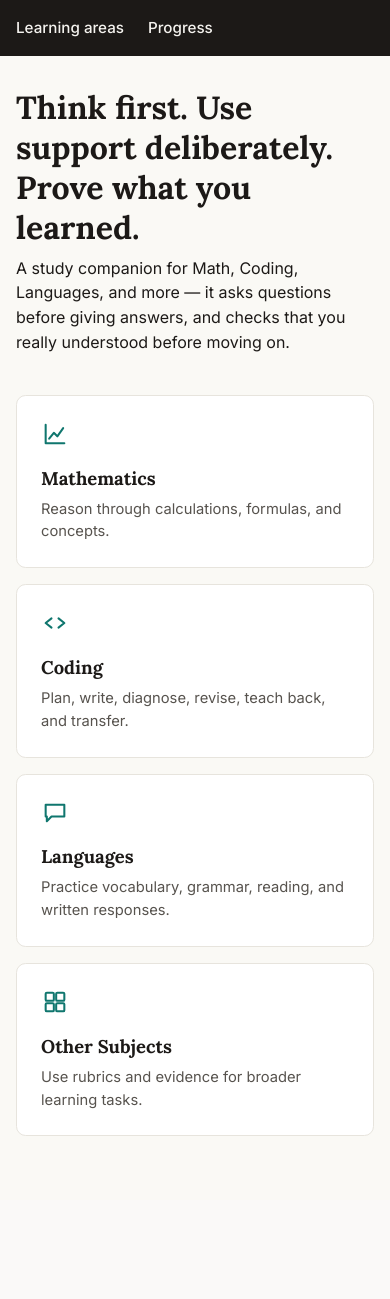
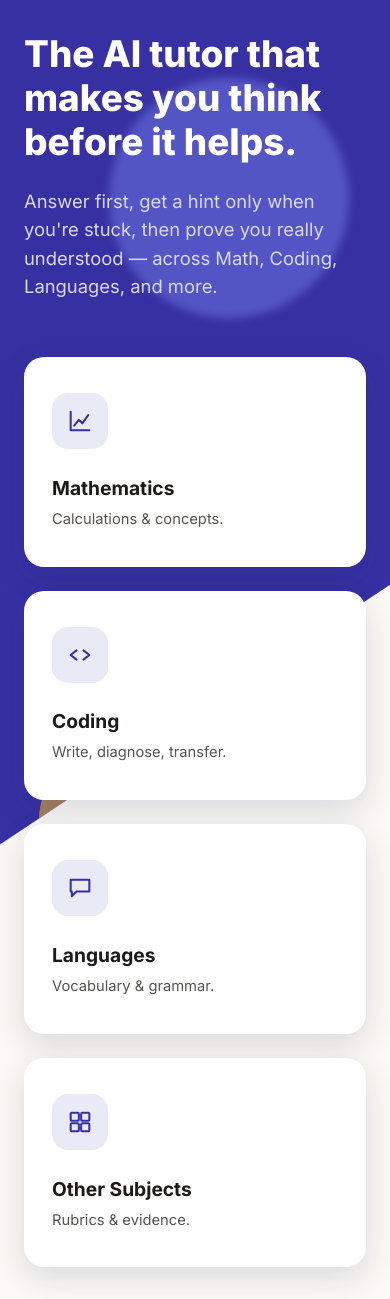
Before and after one commit to ai-thinking-team/AI-thinking, a Django app: page / in a window 390 px wide. Before the commit the page ends 1136 px from the top, so only its background shows below. Run offline with Django 5.2, Linux system fonts and the light colour scheme.

Commit message:
Finalize Home page: indigo split-panel hero design
- Switch theme color from teal to indigo, matching the chosen
  design_prototype/home-variants/variant-14-indigo-block.html direction
- Home now uses a full-height diagonal split panel (hero text + 2x2
  subject cards) with its own navbar-less layout; other pages keep
  the shared navbar
- New headline/copy: "The AI tutor that makes you think before it helps."
- Responsive: cards stay 2x2 until 560px, then stack to 1 column
- Drop stale dev-only CSS cache-busting param and unused .hero/.eyebrow rules

Co-Authored-By: Claude Sonnet 5 <noreply@anthropic.com>
Claude-Session: https://claude.ai/code/session_01KWRPu17J7XvzpfrtLb71qU

```diff
--- a/apps/core/templates/core/home.html
+++ b/apps/core/templates/core/home.html
@@ -2,10 +2,22 @@
 
 {% block title %}Choose a learning area{% endblock %}
 
+{% block navbar %}{% endblock %}
+
 {% block content %}
-<section class="hero">
-  <h1>Think first. Use support deliberately. Prove what you learned.</h1>
-  <p>A study companion for Math, Coding, Languages, and more — it asks questions before giving answers, and checks that you really understood before moving on.</p>
-</section>
-{% include "core/subject_selection.html" %}
+<div class="home-split">
+  <div class="home-bg-block">
+    <span class="home-orb home-orb-1"></span>
+    <span class="home-orb home-orb-2"></span>
+  </div>
+  <div class="home-main">
+    <div class="home-hero-text">
+      <h1>The AI tutor that makes you think before it helps.</h1>
+      <p>Answer first, get a hint only when you're stuck, then prove you really understood — across Math, Coding, Languages, and more.</p>
+    </div>
+    <div class="home-cards-panel">
+      {% include "core/subject_selection.html" %}
+    </div>
+  </div>
+</div>
 {% endblock %}
--- a/apps/core/templates/core/subject_selection.html
+++ b/apps/core/templates/core/subject_selection.html
@@ -1,18 +1,18 @@
 <section class="subject-grid" aria-label="Learning areas">
   <a class="card" href="{% url 'math_quiz:home' %}">
     <svg class="icon" viewBox="0 0 24 24" fill="none" stroke="currentColor" stroke-width="1.75" stroke-linecap="round" stroke-linejoin="round" aria-hidden="true"><polyline points="4 4 4 20 20 20"></polyline><polyline points="7 16 11 11 14 14 19 7"></polyline></svg>
-    <h2>Mathematics</h2><p>Reason through calculations, formulas, and concepts.</p>
+    <h2>Mathematics</h2><p>Calculations &amp; concepts.</p>
   </a>
   <a class="card" href="{% url 'coding_quiz:home' %}">
     <svg class="icon" viewBox="0 0 24 24" fill="none" stroke="currentColor" stroke-width="1.75" stroke-linecap="round" stroke-linejoin="round" aria-hidden="true"><polyline points="9 8 4 12 9 16"></polyline><polyline points="15 8 20 12 15 16"></polyline></svg>
-    <h2>Coding</h2><p>Plan, write, diagnose, revise, teach back, and transfer.</p>
+    <h2>Coding</h2><p>Write, diagnose, transfer.</p>
   </a>
   <a class="card" href="{% url 'lang_quiz:home' %}">
     <svg class="icon" viewBox="0 0 24 24" fill="none" stroke="currentColor" stroke-width="1.75" stroke-linecap="round" stroke-linejoin="round" aria-hidden="true"><path d="M4 5h16v10H9l-4 4v-4H4z"></path></svg>
-    <h2>Languages</h2><p>Practice vocabulary, grammar, reading, and written responses.</p>
+    <h2>Languages</h2><p>Vocabulary &amp; grammar.</p>
   </a>
   <a class="card" href="{% url 'other_quiz:home' %}">
     <svg class="icon" viewBox="0 0 24 24" fill="none" stroke="currentColor" stroke-width="1.75" stroke-linecap="round" stroke-linejoin="round" aria-hidden="true"><rect x="4" y="4" width="7" height="7" rx="1"></rect><rect x="13" y="4" width="7" height="7" rx="1"></rect><rect x="4" y="13" width="7" height="7" rx="1"></rect><rect x="13" y="13" width="7" height="7" rx="1"></rect></svg>
-    <h2>Other Subjects</h2><p>Use rubrics and evidence for broader learning tasks.</p>
+    <h2>Other Subjects</h2><p>Rubrics &amp; evidence.</p>
   </a>
 </section>
--- a/static/css/base.css
+++ b/static/css/base.css
@@ -1,7 +1,7 @@
 :root {
   color-scheme: light;
-  --color-primary: #0f766e;
-  --color-primary-hover: #0b5c56;
+  --color-primary: #3730a3;
+  --color-primary-hover: #2e2680;
   --color-accent: #b45309;
   --color-bg: #faf9f5;
   --color-surface: #ffffff;
@@ -17,8 +17,8 @@
 }
 
 * { box-sizing: border-box; }
-body { margin: 0; line-height: 1.55; }
-h1, h2, h3 { font-family: 'Lora', Georgia, serif; line-height: 1.25; margin: 0 0 .5rem; }
+body { margin: 0; line-height: 1.55; overflow-x: hidden; }
+h1, h2, h3 { font-family: 'Inter', system-ui, sans-serif; line-height: 1.25; margin: 0 0 .5rem; }
 h1 { font-size: 2rem; }
 h2 { font-size: 1.15rem; }
 p { margin: 0 0 1rem; color: var(--color-fg); }
@@ -46,17 +46,6 @@ a { color: var(--color-primary); }
 }
 .navbar a:hover, .navbar a:focus-visible { color: #ffffff; }
 
-.hero { max-width: 640px; margin-bottom: 2.5rem; }
-.eyebrow {
-  display: inline-block;
-  color: var(--color-primary);
-  text-transform: uppercase;
-  letter-spacing: .08em;
-  font-weight: 700;
-  font-size: .8rem;
-  margin-bottom: .5rem;
-}
-
 .subject-grid {
   display: grid;
   grid-template-columns: repeat(auto-fit, minmax(220px, 1fr));
@@ -75,15 +64,19 @@ a { color: var(--color-primary); }
 }
 .card:hover, .card:focus-visible {
   border-color: var(--color-primary);
-  box-shadow: 0 4px 14px rgba(15, 118, 110, 0.12);
+  box-shadow: 0 4px 14px rgba(55, 48, 163, 0.12);
   transform: translateY(-2px);
 }
 .card:focus-visible { outline: 2px solid var(--color-primary); outline-offset: 2px; }
 .card .icon {
-  width: 1.75rem;
-  height: 1.75rem;
+  box-sizing: border-box;
+  width: 3.5rem;
+  height: 3.5rem;
+  padding: .875rem;
+  border-radius: 1rem;
+  background: rgba(55, 48, 163, 0.1);
   color: var(--color-primary);
-  margin-bottom: .75rem;
+  margin-bottom: 1.25rem;
 }
 .card p, .panel p { color: var(--color-muted-fg); margin-bottom: 0; font-size: .92rem; }
 
@@ -101,7 +94,7 @@ input, textarea, select {
 input:focus, textarea:focus, select:focus {
   outline: none;
   border-color: var(--color-primary);
-  box-shadow: 0 0 0 3px rgba(15, 118, 110, 0.15);
+  box-shadow: 0 0 0 3px rgba(55, 48, 163, 0.15);
 }
 
 button {
@@ -130,3 +123,52 @@ code { font-family: 'JetBrains Mono', ui-monospace, monospace; }
 .workflow { display: flex; flex-wrap: wrap; gap: 1.5rem; padding-left: 1.25rem; }
 .hint-panel { margin-top: 1.5rem; padding: 1rem; border-left: .3rem solid var(--color-accent); background: #fff7ea; }
 .status { padding: 1rem; background: var(--color-muted); border-radius: .5rem; }
+
+/* Home page: split hero panel (mirrors design_prototype/home-variants/variant-14-indigo-block.html) */
+.home-split {
+  position: relative;
+  overflow: hidden;
+  width: 100vw;
+  min-height: 100vh;
+  display: flex;
+  align-items: center;
+  margin-left: calc(50% - 50vw);
+  margin-right: calc(50% - 50vw);
+  margin-top: -2rem;
+  margin-bottom: -4rem;
+}
+.home-bg-block {
+  position: absolute;
+  inset: 0;
+  z-index: 0;
+  background: var(--color-primary);
+  clip-path: polygon(0 0, 68% 0, 46% 100%, 0 100%);
+}
+.home-orb { position: absolute; border-radius: 999px; }
+.home-orb-1 { width: 240px; height: 240px; background: #818cf8; opacity: .4; top: 6%; left: 28%; filter: blur(4px); }
+.home-orb-2 { width: 130px; height: 130px; background: #fbbf24; opacity: .55; top: 58%; left: 10%; }
+.home-main {
+  position: relative;
+  z-index: 1;
+  display: flex;
+  align-items: center;
+  width: min(1250px, calc(100% - 3rem));
+  margin: 0 auto;
+  padding: 2rem 0;
+  gap: 3.5rem;
+}
+.home-hero-text { max-width: 480px; }
+.home-hero-text h1 { color: #fff; font-size: clamp(2.3rem, 4.6vw, 3.4rem); line-height: 1.2; font-weight: 800; margin: 0 0 1.4rem; }
+.home-hero-text p { color: #d9d8f5; font-size: 1.15rem; margin: 0; }
+.home-cards-panel { flex: 1; }
+.home-cards-panel .subject-grid { grid-template-columns: 1fr 1fr; gap: 1.5rem; }
+.home-cards-panel .card { padding: 2.25rem 1.75rem; border: none; border-radius: 1.25rem; box-shadow: 0 10px 30px rgba(30, 27, 75, 0.14); }
+.home-cards-panel .card h2 { font-size: 1.2rem; }
+@media (max-width: 900px) {
+  .home-main { flex-direction: column; align-items: stretch; }
+  .home-hero-text { max-width: none; }
+  .home-bg-block { clip-path: polygon(0 0, 100% 0, 100% 45%, 0 65%); }
+}
+@media (max-width: 560px) {
+  .home-cards-panel .subject-grid { grid-template-columns: 1fr; }
+}
--- a/templates/base.html
+++ b/templates/base.html
@@ -6,11 +6,11 @@
   <meta name="viewport" content="width=device-width, initial-scale=1">
   <title>{% block title %}gPBL Learning App{% endblock %}</title>
   <link rel="preconnect" href="https://fonts.googleapis.com">
-  <link href="https://fonts.googleapis.com/css2?family=Inter:wght@400;500;600;700&family=Lora:wght@500;600;700&display=swap" rel="stylesheet">
+  <link href="https://fonts.googleapis.com/css2?family=Inter:wght@400;500;600;700;800&display=swap" rel="stylesheet">
   <link rel="stylesheet" href="{% static 'css/base.css' %}">
 </head>
 <body>
-  {% include "components/navbar.html" %}
+  {% block navbar %}{% include "components/navbar.html" %}{% endblock %}
   <main class="container">{% block content %}{% endblock %}</main>
 </body>
 </html>
```
